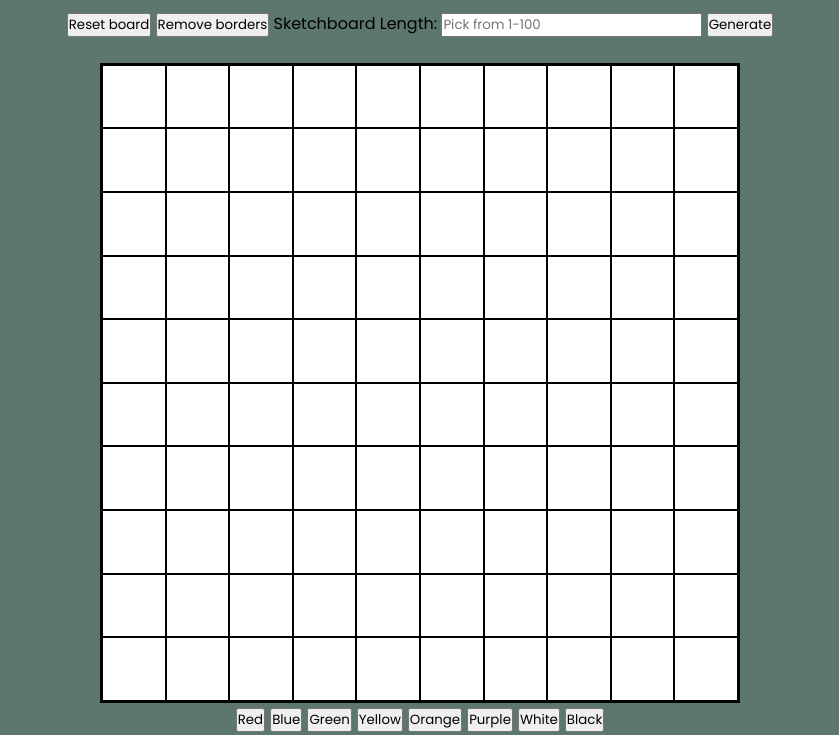
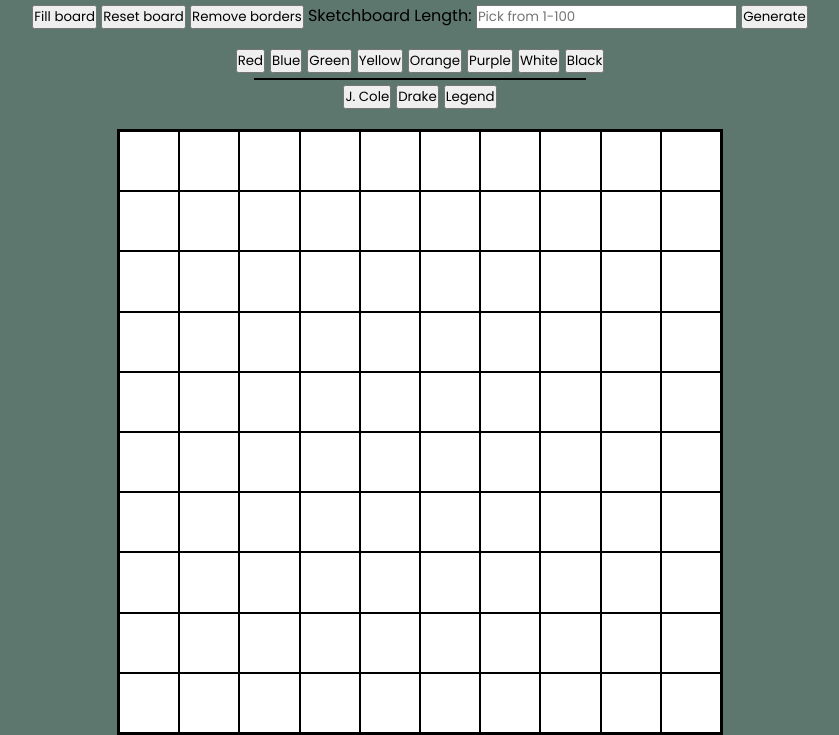
Before and after one commit to iHas3Arms/sketchboard, a plain HTML site: page index.html in a window 1280 px wide. Shown: the part 65-800 px from the top of the page, without its empty margins (220-1059 px from the left). Drawn offline with Linux system fonts and the light colour scheme.

Commit message:
Added J. Cole, Drake, and Legend buttons, will add images for each soon.

```diff
--- a/index.html
+++ b/index.html
@@ -10,16 +10,15 @@
     <div id="content">
         <h1>Etch-a-Sketch | Sketchboard with TOP</h1>
         <div id="btn-container">
+            <div id="sketchboard-buttons">
+                <button id="fill">Fill board</button>
                 <button id="reset">Reset board</button>
                 <button id="clear-borders">Remove borders</button>
                 <label for="sizeOfSketchboard">Sketchboard Length:</label>
                 <input type="text" name="sizeOfSketchboard" id="sketchSize" placeholder="Pick from 1-100">
                 <button id="generate">Generate</button>
             </div>
-        <div id="sketchboard">
-            <div class="block"></div>
-        </div>
-        <div class="colours-container">
+            <div id="colours-container">
                 <div class="colours">
                     <button class="colour" id="red">Red</button>
                     <button class="colour" id="blue">Blue</button>
@@ -30,6 +29,16 @@
                     <button class="colour" id="white">White</button>
                     <button class="colour" id="black">Black</button>
                 </div>
+                <div class="divide"></div>
+                <div class="colours">
+                    <button class="colour" id="j-cole">J. Cole</button>
+                    <button class="colour" id="drake">Drake</button>
+                    <button class="colour" id="K-dot">Legend</button>
+                </div>
+            </div>
+        </div>
+        <div id="sketchboard">
+            <div class="block"></div>
         </div>
     </div>
 </body>
--- a/script.js
+++ b/script.js
@@ -2,6 +2,7 @@ const sketchboard = document.getElementById("sketchboard");
 const input = document.getElementById("sketchSize")
 const generateBtn = document.getElementById("generate");
 const resetBtn = document.getElementById("reset");
+const fillBtn = document.getElementById("fill");
 
 const clearBorders = document.getElementById("clear-borders");
 let bordersClear = false;
@@ -55,6 +56,7 @@ resetBtn.addEventListener("click", function() {
 })
 
 allColourBtns.addEventListener("click", function(e) {
+    console.log(e.target.id);
     if (e.target.id == "red") {
     colour = "red";
     } else if (e.target.id == "blue") {
@@ -71,8 +73,16 @@ allColourBtns.addEventListener("click", function(e) {
         colour = "white";
     } else if (e.target.id == "black") {
         colour = "black";
+    } else if (e.target.id == "j-cole") {
+        colour = "yellow";
     }
 })
+
+fillBtn.addEventListener("click", function() {
+    sketchboard.querySelectorAll(".block").forEach(function (block) {
+        block.style.backgroundColor = colour;
+    });
+});
 
 // Colour changer
 
--- a/style.css
+++ b/style.css
@@ -44,6 +44,10 @@ button, input {
 
 #btn-container {
     margin: 20px;
+    display: flex;
+    flex-direction: column;
+    align-items: center;
+    gap: 20px;
 }
 
 #btn-container > button:hover {
@@ -54,4 +58,19 @@ button, input {
 .colours {
     display: flex;
     gap: 5px;
+    align-items: center;
+    justify-content: center;
 }
+
+#colours-container {
+    display: flex;
+    flex-direction: column;
+    align-items: center;
+    gap: 5px;
+}
+
+.divide {
+    height: 2px;
+    width: 90%;
+    background-color: black;
+}
```
Lines whose indentation alone changed are shown as unchanged.
